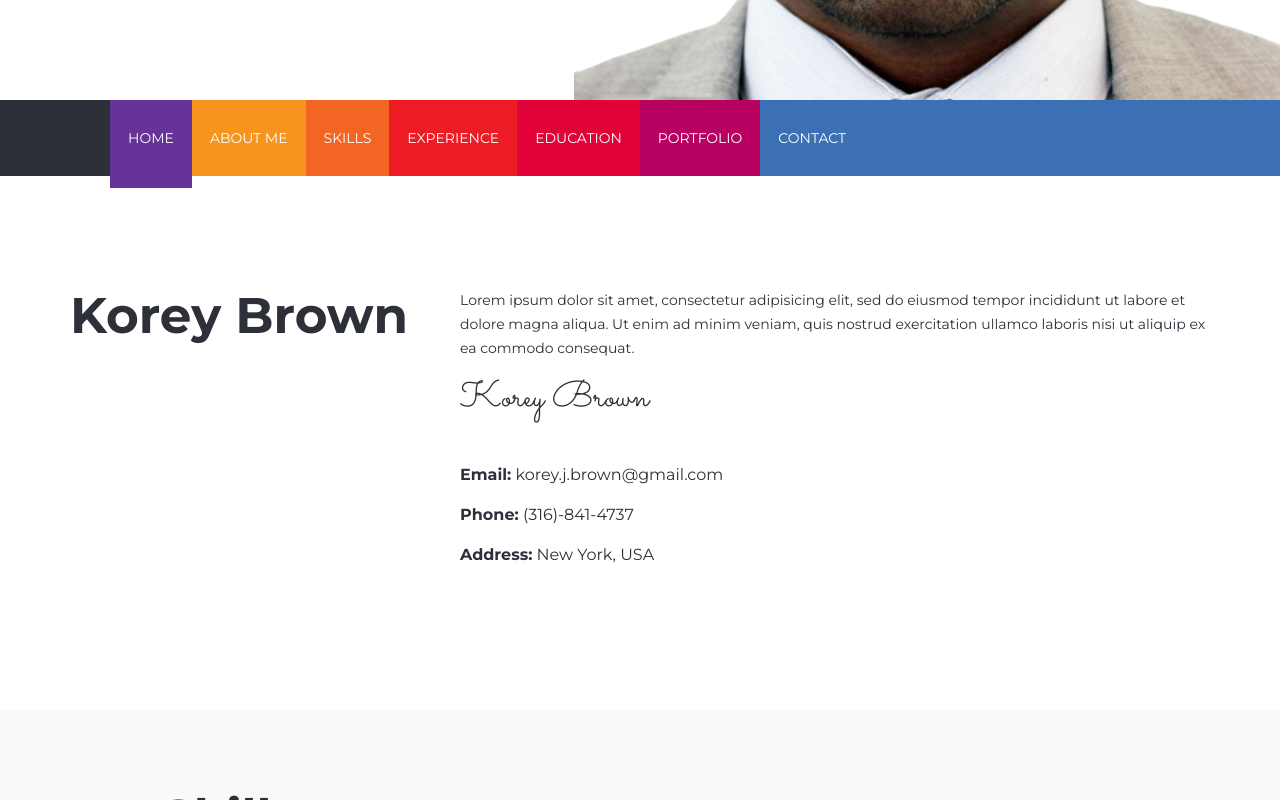
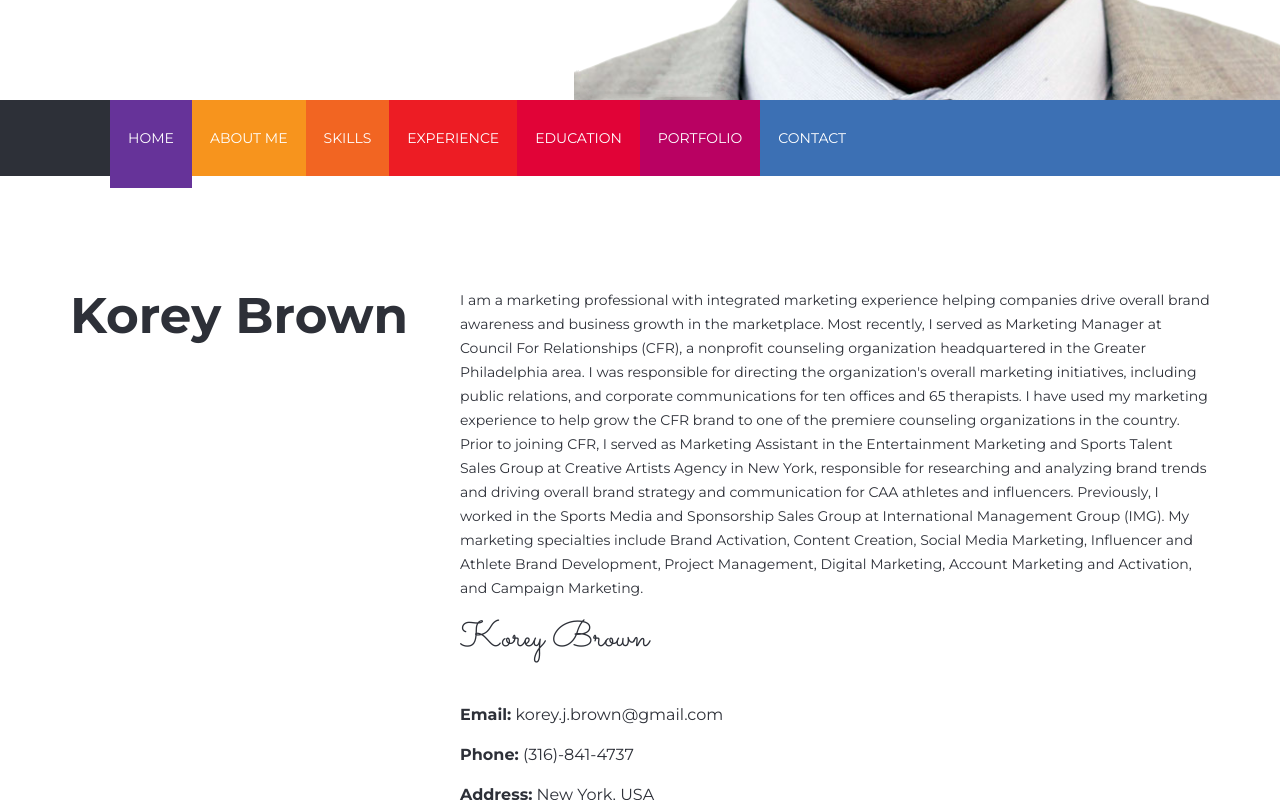
Before and after one commit to sunnyday90210/korey-brown-portfolio, a plain HTML site: page index.html in a window 1280 px wide. Shown: the part 600-1400 px from the top of the page. Drawn offline with Linux system fonts and the light colour scheme.

Commit message:
add a bio

```diff
--- a/index.html
+++ b/index.html
@@ -5,8 +5,7 @@
   <meta charset="utf-8">
   <meta http-equiv="X-UA-Compatible" content="IE=edge">
   <meta name="viewport" content="width=device-width, initial-scale=1">
-  <meta name="author" content="Theme Region">
-  <meta name="description" content="">
+  <meta name="description" content="Korey Portfolio">
 
   <title>Korey Brown | Personal Portfolio</title>
 
@@ -125,9 +124,17 @@
           </div>
           <div class="col-sm-8">
             <div class="about-info">
-              <p>Lorem ipsum dolor sit amet, consectetur adipisicing elit, sed do eiusmod tempor incididunt ut labore et dolore
-                magna aliqua. Ut enim ad minim veniam, quis nostrud exercitation ullamco laboris nisi ut aliquip ex ea commodo
-                consequat.
+              <p>I am a marketing professional with integrated marketing experience helping companies drive overall brand awareness and business
+                growth in the marketplace. Most recently, I served as Marketing Manager at Council For Relationships (CFR), a nonprofit
+                counseling organization headquartered in the Greater Philadelphia area. I was responsible for directing the organization's
+                overall marketing initiatives, including public relations, and corporate communications for ten offices and 65 therapists.
+                I have used my marketing experience to help grow the CFR brand to one of the premiere counseling organizations in the country.
+                Prior to joining CFR, I served as Marketing Assistant in the Entertainment Marketing and Sports Talent Sales Group at Creative
+                Artists Agency in New York, responsible for researching and analyzing brand trends and driving overall brand strategy and
+                communication for CAA athletes and influencers. Previously, I worked in the Sports Media and Sponsorship Sales Group at
+                International Management Group (IMG). My marketing specialties include Brand Activation, Content Creation, Social Media
+                Marketing, Influencer and Athlete Brand Development, Project Management, Digital Marketing, Account Marketing and Activation,
+                and Campaign Marketing.
               </p>
               <div class="signature">
                 <h1>Korey Brown</h1>
```
